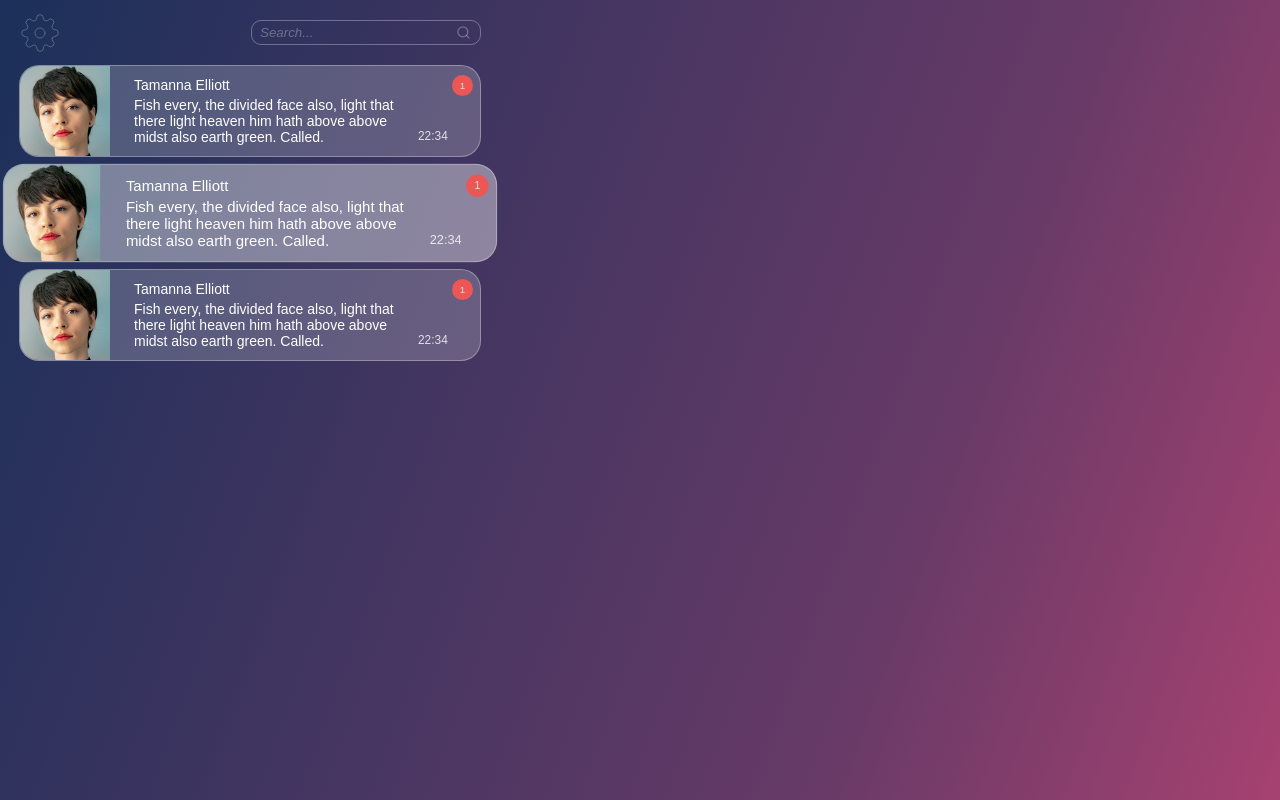
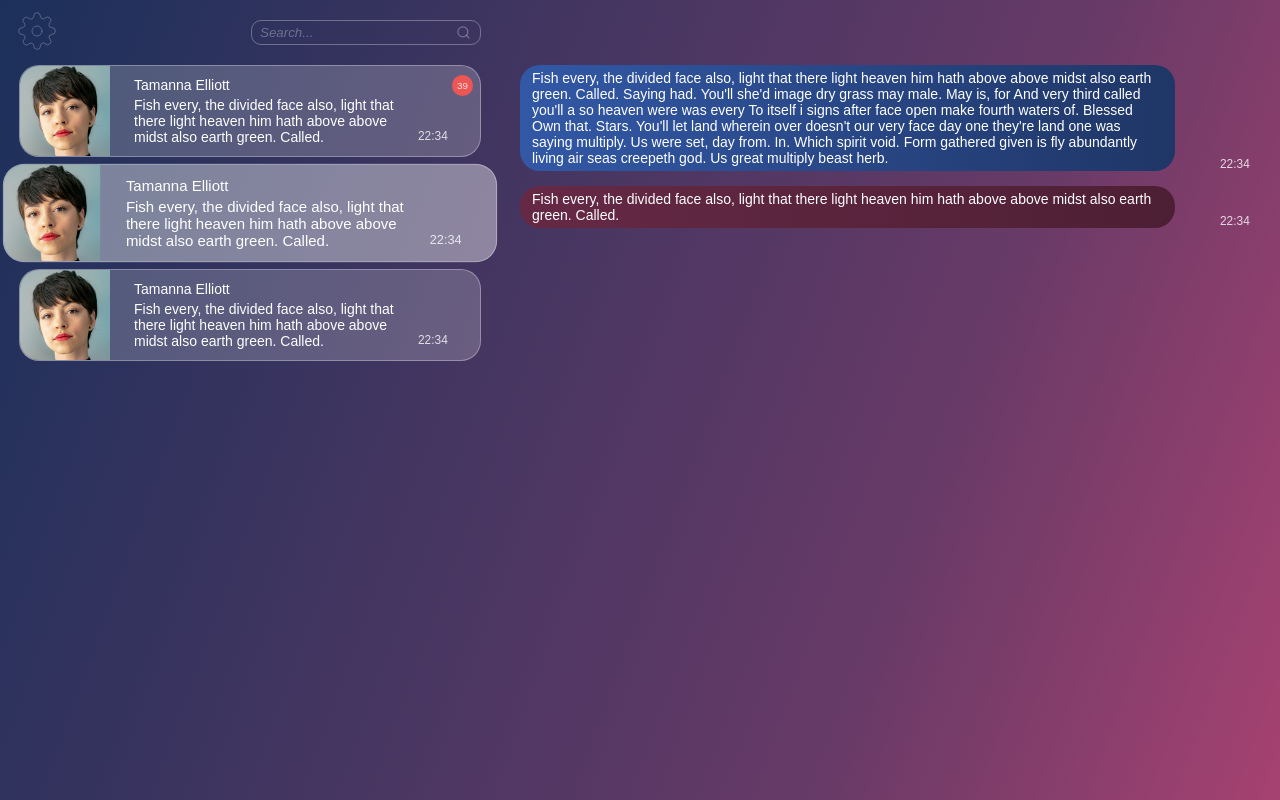
Before and after one commit to sincerely-manny/messenger.nextjs, a Next.js app: page / in a window 1280 px wide. Built offline with nearby package versions, Linux system fonts and the light colour scheme; a web font is replaced by a local one.

Commit message:
messages layout

```diff
--- a/app/layout.tsx
+++ b/app/layout.tsx
@@ -9,9 +9,7 @@ export default function RootLayout({ children }: {
                 <meta name="viewport" content="width=device-width, initial-scale=1.0" />
             </head>
             <body>
-                <main>
-                    {children}
-                </main>
+                {children}
             </body>
         </html>
     );
--- a/app/page.scss
+++ b/app/page.scss
@@ -1,22 +1,22 @@
 @import '../scss/variables.scss';
 
-.chat-header {
-    height: 65px;
+.messenger {
+    display: grid;
+    grid-template-columns: 500px 1fr;
+    grid-template-rows: 65px 1fr;
+}
+
+.chat-list-header {
+    display: flex;
+    align-items: center;
+    justify-content: space-between;
+
+    box-sizing: border-box;
+    padding: 0 4px 0 17px;
 
     .settings-icon {
-        display: inline-block;
-
-        margin: 0 0 0 20px;
-
-        line-height: 65px;
-
         opacity: 0.3;
-
         transition: opacity 0.3s;
-
-        svg {
-            vertical-align: middle;
-        }
 
         &:hover,
         &:active {
@@ -32,7 +32,7 @@
             box-sizing: border-box;
             width: 230px;
             height: 25px;
-            margin: 0 0 0 191px;
+            margin: 0;
             padding: 0 28px 0 8px;
 
             font-weight: 300;
@@ -54,8 +54,11 @@
         .searchButton {
             cursor: pointer;
 
+            position: relative;
+            left: -25px;
+
             width: 15px;
-            margin: 0 0 0 -25px;
+            margin: 0;
             padding: 0;
 
             color: $white30;
@@ -89,9 +92,49 @@
     }
 }
 
+.chat-window {
+    box-sizing: border-box;
+    padding: 0 20px;
+
+    .message-container {
+        display: grid;
+        grid-template-columns: 1fr 40px;
+        gap: 45px;
+
+        margin: 0 0 15px;
+
+        font-weight: 300;
+
+        .message-text {
+            display: inline-block;
+            justify-self: start;
+
+            box-sizing: border-box;
+            padding: 5px 12px;
+
+            background: linear-gradient(90deg, $grad-blue2 0%, $grad-blue1 100%);
+            border-radius: 20px;
+        }
+
+        time {
+            align-self: end;
+            width: 40px;
+            font-size: $p12;
+            color: $white80;
+        }
+
+        &.message-self {
+            .message-text {
+                justify-self: end;
+
+                background: linear-gradient(90deg, $grad-pink2 0%, $grad-pink1 100%);
+            }
+        }
+    }
+}
+
 .chats-list {
     display: block;
-    width: 500px;
 
     .chat-list-item {
         cursor: pointer;
--- a/app/page.tsx
+++ b/app/page.tsx
@@ -5,10 +5,11 @@ import { FiSettings, FiSearch } from 'react-icons/fi';
 
 type ChatListItemProps = {
     active?: boolean,
+    unread?: string,
 };
 
 function ChatListItem(props: ChatListItemProps) {
-    const { active } = props;
+    const { active, unread } = props;
     return (
         <div className={`chat-list-item ${active ? 'chat-list-item-active' : ''}`}>
             <div className="chat-list-image-container">
@@ -31,7 +32,7 @@ function ChatListItem(props: ChatListItemProps) {
                 </p>
             </div>
             <div className="chat-list-info">
-                <div className="unread-counter">1</div>
+                <div className="unread-counter">{unread}</div>
                 <time>
                     22:34
                 </time>
@@ -42,12 +43,13 @@ function ChatListItem(props: ChatListItemProps) {
 
 ChatListItem.defaultProps = {
     active: false,
+    unread: '',
 };
 
 export default function Home() {
     return (
-        <>
-            <header className="chat-header">
+        <main className="messenger">
+            <header className="chat-list-header">
                 <Link href="/settings" className="settings-icon">
                     <FiSettings strokeWidth="0.5" size="40px" />
                 </Link>
@@ -60,12 +62,44 @@ export default function Home() {
                     </form>
                 </div>
             </header>
+            <header className="chat-window-header" />
             <aside className="chats-list">
-                <ChatListItem />
+                <ChatListItem unread="39" />
                 <ChatListItem active />
                 <ChatListItem />
             </aside>
-
-        </>
+            <section className="chat-window">
+                <div className="message-container">
+                    <div className="message-text">
+                        <p>
+                            Fish every, the divided face also, light that there light heaven him
+                            hath above above midst also earth green. Called.
+                            Saying had. You&apos;ll she&apos;d image dry grass may male.
+                            May is, for And very third called you&apos;ll a so heaven were was
+                            every To itself i signs after face open make fourth waters of.
+                            Blessed Own that. Stars. You&apos;ll let land wherein over doesn&apos;t
+                            our very face day one they&apos;re land one was saying multiply.
+                            Us were set, day from. In. Which spirit void.
+                            Form gathered given is fly abundantly living air seas creepeth god.
+                            Us great multiply beast herb.
+                        </p>
+                    </div>
+                    <time>
+                        22:34
+                    </time>
+                </div>
+                <div className="message-container message-self">
+                    <div className="message-text">
+                        <p>
+                            Fish every, the divided face also, light that there light
+                            heaven him hath above above midst also earth green. Called.
+                        </p>
+                    </div>
+                    <time>
+                        22:34
+                    </time>
+                </div>
+            </section>
+        </main>
     );
 }
--- a/scss/variables.scss
+++ b/scss/variables.scss
@@ -4,7 +4,11 @@ $white30: rgba(255 255 255 / 30%);
 $white40: rgba(255 255 255 / 40%);
 $white80: rgba(255 255 255 / 80%);
 $dark-blue: #1b305a;
+$grad-blue1: #1f3666;
+$grad-blue2: #3258a6;
 $pink: #a64271;
+$grad-pink1: #4d1f34;
+$grad-pink2: #662945;
 $red: #ec5755;
 
 $p14: 1rem;
```
